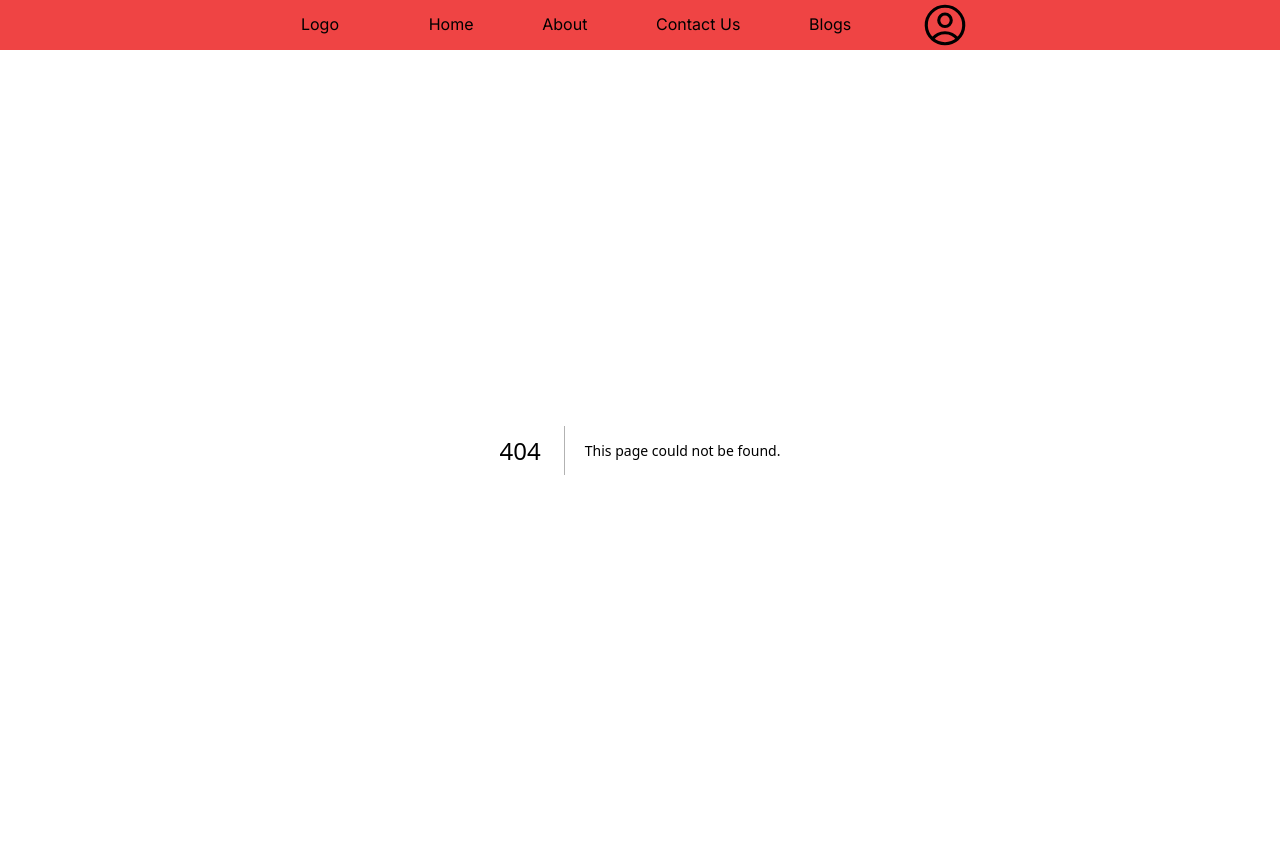
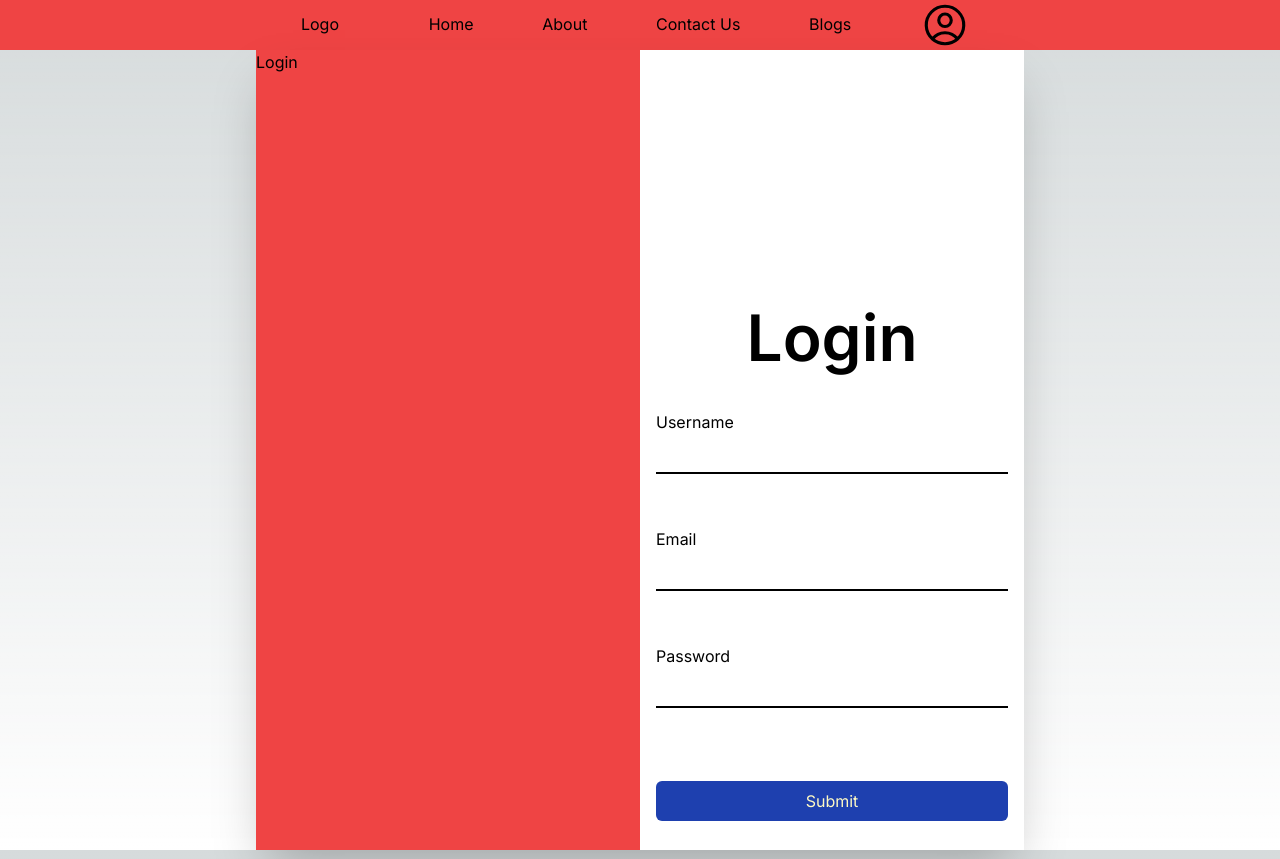
Before and after one commit to vishalRK/restaurant, a Next.js app: page /Login in a window 1280 px wide. Before the commit this address had no page. Built offline with nearby package versions, Linux system fonts and the light colour scheme.

Commit message:
feat(add login page): add login page

```diff
--- /dev/null
+++ b/src/app/Login/Profile/page.tsx
@@ -0,0 +1,11 @@
+import React from 'react'
+
+const page = () => {
+  return (
+    <div>
+      This is Profile Page
+    </div>
+  )
+}
+
+export default page
--- /dev/null
+++ b/src/app/Login/page.tsx
@@ -0,0 +1,8 @@
+import React, { useState } from "react";
+import Login from "../components/Login";
+
+const page = () => {
+  return <Login />;
+};
+
+export default page;
--- /dev/null
+++ b/src/app/components/Login.tsx
@@ -0,0 +1,140 @@
+"use client";
+import React, { use, useState } from "react";
+
+const Login = () => {
+  const [user, setUser] = useState({
+    username: "",
+    password: "",
+    email:""
+  });
+  const [isValidUserName, setIsUserNameValid] = useState(false);
+  const [isValidPassword, setIsPasswordValid] = useState(false);
+  const [isValidEmail, setIsEmailValid] = useState(false);
+  const handleChange = (e: any) => {
+    // handle changes in form fields
+    setUser({ ...user, [e.target.name]: e.target.value });
+  };
+
+  const onSubmit = (e: any) => {
+    e.preventDefault();
+    const username = validateUsername(user.username);
+    const password = validatePassword(user.password);
+
+    if (username && password ) {
+      setUser(user);
+      console.log(user);
+    }
+    if(!username || user.username == ""){
+        setIsUserNameValid(true);
+    }
+    if(user.email == "")
+    {
+        setIsEmailValid(true);
+    }
+    if(!password || user.password == ""){
+        setIsPasswordValid(true);
+    }
+  };
+  const validateUsername = (username: any) => {
+    // Check if the username has at least 5 characters
+    const hasMinLength = username.length >= 5;
+
+    // Check if the username contains at least one special character
+    const hasSpecialCharacter = /[!@#$%^&*(),.?":{}|<>]/.test(username);
+
+    // Check if the username contains at least one uppercase letter
+    const hasUppercase = /[A-Z]/.test(username);
+
+    // Combine all validation criteria
+    return hasMinLength && !hasSpecialCharacter && hasUppercase;
+  };
+  const validatePassword = (password: any) => {
+    // Check if the username has at least 5 characters
+    const hasMinLength = password.length  >=  8;
+
+
+
+
+    // Combine all validation criteria
+    return hasMinLength;
+  };
+
+  return (
+    <div className="flex justify-center">
+      <div className="large:w-[60vw] shadow-2xl small:w-[100vw] medium:w-[80vw] grid large:grid-cols-2 small:grid-cols-1 medium:grid-cols-1 h-[100%] di">
+        <div className="bg-red-500 w-[100%] large:h-[100vh] small:h-[50vh] medium:h-[50vh] ">
+          Login
+        </div>
+        <div className="bg-white w-[100%] large:h-[100vh] small:h-[50vh] medium:h-[50vh] grid grid-cols-1">
+          <h1 className="h-[20%] large:mt-60 text-[5vw] text-center font-[600]">
+            Login
+          </h1>
+          <form
+            onSubmit={onSubmit}
+            className="col-span-3 justify-between h-[50%] medium:h-[80%] small:h-[80%] mt-2 large:mb-64 medium:mb-40 small:mb-40 p-4"
+          >
+            <div className="flex flex-col h-[30%]">
+              <label htmlFor="">Username</label>
+              <input
+                type="text"
+                name="username"
+                value={user.username}
+                className="h-10 outline-none border-b-2 border-b-black"
+                onChange={handleChange}
+                onClick={() => setIsUserNameValid(false)}
+              />
+              {isValidUserName && (
+                <p style={{ color: "red" }}>
+                  Username must have at least 5 characters, include a special
+                  character, and have an uppercase letter.
+                </p>
+              )}
+            </div>
+            <div className="flex flex-col h-[30%]">
+              <label htmlFor="">Email</label>
+              <input
+                type="email"
+                name="email"
+                value={user.email}
+                className="h-10 outline-none border-b-2 border-b-black"
+                onChange={handleChange}
+                onClick={() => setIsEmailValid(false)}
+              />
+              {isValidEmail && (
+                <p style={{ color: "red" }}>
+                 Email Field not should be empty.
+                </p>
+              )}
+            </div>
+            <div className="flex flex-col h-[35%]">
+              <label htmlFor="">Password</label>
+              <input
+                type="text"
+                name="password"
+                value={user.password}
+                className="h-10 outline-none border-b-2 border-b-black"
+                onChange={handleChange}
+                onClick={() => setIsPasswordValid(false)}
+              />
+               {isValidPassword && (
+                <p style={{ color: "red" }}>
+                 password length should be greater than or equal to 8.
+                </p>
+              )}
+            </div>
+            <div className="flex flex-col h-[20%]">
+              <button
+                type="submit"
+                className="bg-blue-800 rounded-md p-2 text-yellow-100"
+              >
+                Submit
+              </button>
+            </div>
+          </form>
+        </div>
+      </div>
+    </div>
+  );
+};
+
+export default Login;
--- a/src/app/components/Navbar.tsx
+++ b/src/app/components/Navbar.tsx
@@ -71,10 +71,10 @@ const Navbar = () => {
         <div className="w-[10%] small:w-[20%]" onMouseEnter={() => setProfileOpen(true)} onMouseLeave={() => setProfileOpen(false)}>
           <img src="/icons/avtar.svg" alt="" width={50} height={50} />
           <ol className={`${isProfileOpen?"medium:absolute small:absolute medium:h-[10%] medium:w-[20%] small:w-[30%] small:right-0  medium:left-[75%] large:left-[78%] text-[22px] medium:top-12  small:bg-[#ef4444] transform scale-75 group-hover:scale-100 transition duration-150 ease-in-out origin-top":"hidden"}`}>
-              <li className="text-center  medium:bg-[#ef4444] small:bg-[#ef4444]"><Link href={"/About/Gallery"}>Login</Link></li>
-              <li className="text-center  medium:bg-[#ef4444] small:bg-[#ef4444]"><Link href={"/About/Info"}>Profile</Link></li>
-              <li className="text-center  medium:bg-[#ef4444] small:bg-[#ef4444]"><Link href={"/About/Info"}>Cart</Link></li>
-              <li className="text-center  medium:bg-[#ef4444] small:bg-[#ef4444]"><Link href={"/About/Info"}>Orders</Link></li>
+              <li className="text-center  medium:bg-[#ef4444] small:bg-[#ef4444]"><Link href={"/Login"}>Login</Link></li>
+              <li className="text-center  medium:bg-[#ef4444] small:bg-[#ef4444]"><Link href={"/Login/Profile"}>Profile</Link></li>
+              <li className="text-center  medium:bg-[#ef4444] small:bg-[#ef4444]"><Link href={"/Login/Cart"}>Cart</Link></li>
+              <li className="text-center  medium:bg-[#ef4444] small:bg-[#ef4444]"><Link href={"/Login/Order"}>Orders</Link></li>
             </ol>
         </div>
       </div>
```
